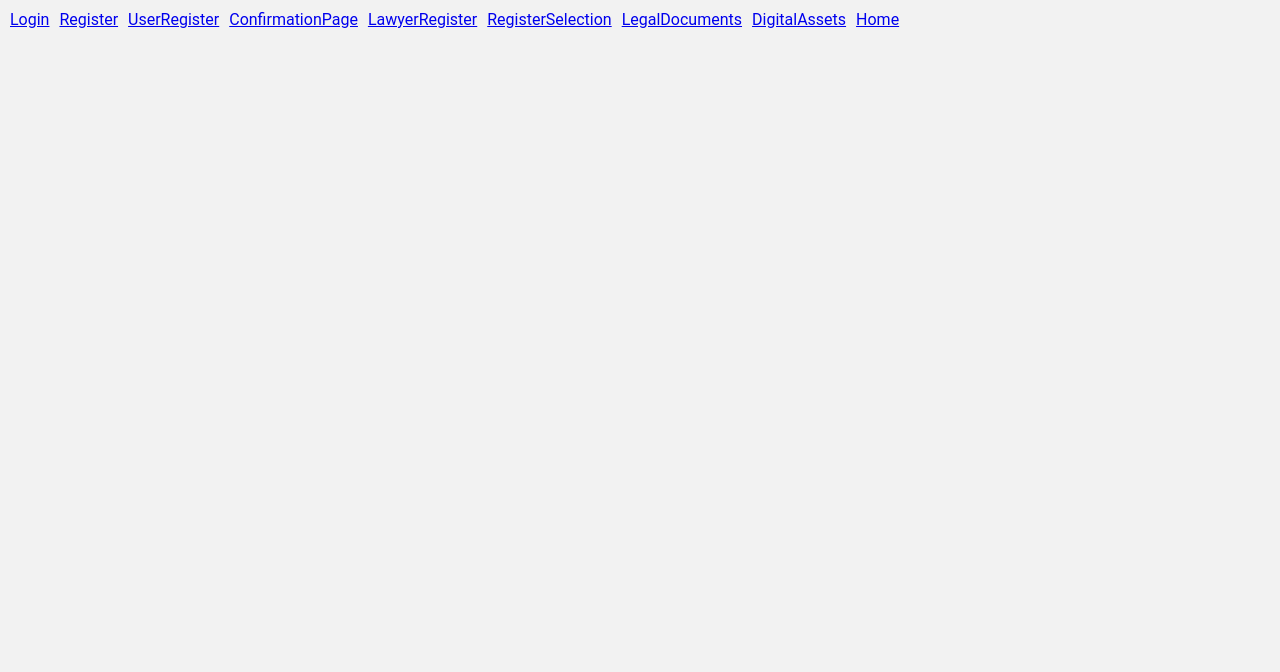
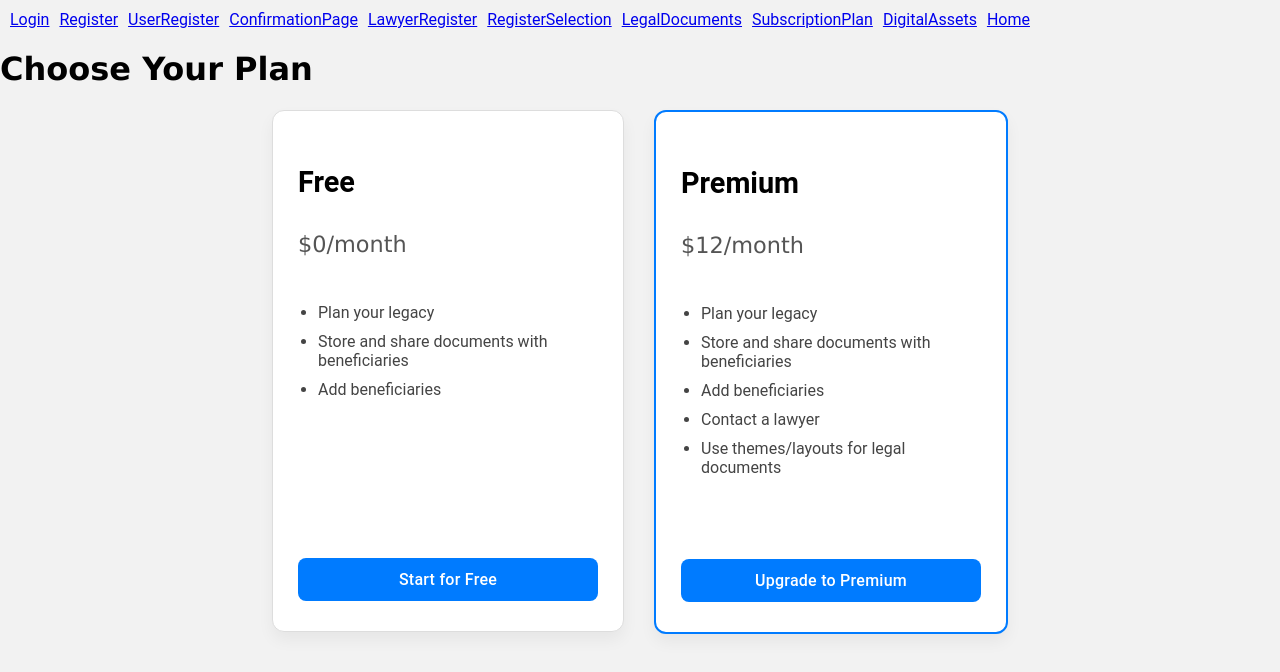
Before and after one commit to CodePro10187/LEGACY-APP-FRONT-END, a React (Vite) app: page /SubscriptionPlan in a window 1280 px wide. Shown: the top 672 px of the page. Built offline with nearby package versions, Linux system fonts and the light colour scheme.

Commit message:
Second Commit by Vinuka

```diff
--- a/src/App.jsx
+++ b/src/App.jsx
@@ -7,6 +7,7 @@ import ConfirmationPage from "./components/ConfirmationPage";
 import LawyerRegister from "./components/LawyerRegister";
 import RegisterSelection from "./components/RegisterSelection";
 import LegalDocuments from "./components/LegalDocuments";
+import SubscriptionPlan from "./components/SubscriptionPlan";
 
 import DigitalAssets from "./components/DigitalAssets";
 import Home from "./components/Home";
@@ -36,6 +37,9 @@ function App() {
         <Link to="/LegalDocuments" style={{ marginRight: 10 }}>
           LegalDocuments
         </Link>
+        <Link to="/SubscriptionPlan" style={{ marginRight: 10 }}>
+          SubscriptionPlan
+        </Link>
 
         <Link to="/DigitalAssets" style={{ marginRight: 10 }}>
           DigitalAssets
@@ -50,6 +54,7 @@ function App() {
         <Route path="/LawyerRegister" element={<LawyerRegister />} />
         <Route path="/RegisterSelection" element={<RegisterSelection />} />
         <Route path="/LegalDocuments" element={<LegalDocuments />} />
+        <Route path="/SubscriptionPlan" element={<SubscriptionPlan />} />
 
         <Route path="/DigitalAssets" element={<DigitalAssets />} />
         <Route path="/Home" element={<Home />} />
--- /dev/null
+++ b/src/components/SubscriptionPlan.css
@@ -0,0 +1,78 @@
+.plans {
+  display: flex;
+  justify-content: center;
+  gap: 30px;
+  flex-wrap: wrap;
+}
+
+/* Make all cards the same height using Flexbox */
+.plan-card {
+  display: flex;
+  flex-direction: column;
+  justify-content: space-between;
+  background: white;
+  border: 1px solid #ddd;
+  border-radius: 12px;
+  padding: 30px 25px;
+  width: 300px;
+  height: 100%;
+  min-height: 460px; /* Ensures consistency in height */
+  box-shadow: 0 8px 16px rgba(0, 0, 0, 0.05);
+  transition: transform 0.2s ease, box-shadow 0.2s ease;
+}
+
+.plan-card:hover {
+  transform: translateY(-5px);
+  box-shadow: 0 12px 20px rgba(0, 0, 0, 0.08);
+}
+
+.plan-card h2 {
+  margin-bottom: 10px;
+  font-size: 1.8rem;
+}
+
+.plan-price {
+  font-size: 1.4rem;
+  margin-bottom: 20px;
+  color: #555;
+}
+
+.plan-card ul {
+  text-align: left;
+  padding-left: 20px;
+  list-style: disc;
+  margin-bottom: auto; /* Push button to the bottom */
+}
+
+.plan-card li {
+  margin: 10px 0;
+  font-size: 1rem;
+  color: #444;
+}
+
+.subscribe-btn {
+  background: #007bff;
+  color: white;
+  border: none;
+  padding: 12px 20px;
+  font-size: 1rem;
+  border-radius: 8px;
+  cursor: pointer;
+  transition: background 0.3s ease;
+  margin-top: 20px;
+
+  /* Center text horizontally */
+  display: flex;
+  justify-content: center;
+  align-items: center;
+  text-align: center;
+  width: 100%;
+}
+
+.subscribe-btn:hover {
+  background: #0056b3;
+}
+
+.premium {
+  border: 2px solid #007bff;
+}
--- /dev/null
+++ b/src/components/SubscriptionPlan.jsx
@@ -0,0 +1,54 @@
+import React from "react";
+import "./SubscriptionPlan.css";
+
+const plans = [
+  {
+    name: "Free",
+    price: "$0/month",
+    features: [
+      "Plan your legacy",
+      "Store and share documents with beneficiaries",
+      "Add beneficiaries",
+    ],
+  },
+  {
+    name: "Premium",
+    price: "$12/month",
+    features: [
+      "Plan your legacy",
+      "Store and share documents with beneficiaries",
+      "Add beneficiaries",
+      "Contact a lawyer",
+      "Use themes/layouts for legal documents",
+    ],
+  },
+];
+
+const SubscriptionPlan = () => {
+  return (
+    <div className="plans-container">
+      <h1 className="plans-title">Choose Your Plan</h1>
+      <div className="plans">
+        {plans.map((plan, index) => (
+          <div
+            key={index}
+            className={`plan-card ${plan.name === "Premium" ? "premium" : ""}`}
+          >
+            <h2>{plan.name}</h2>
+            <p className="plan-price">{plan.price}</p>
+            <ul>
+              {plan.features.map((feature, idx) => (
+                <li key={idx}>{feature}</li>
+              ))}
+            </ul>
+            <button className="subscribe-btn">
+              {plan.name === "Free" ? "Start for Free" : "Upgrade to Premium"}
+            </button>
+          </div>
+        ))}
+      </div>
+    </div>
+  );
+};
+
+export default SubscriptionPlan;
```
